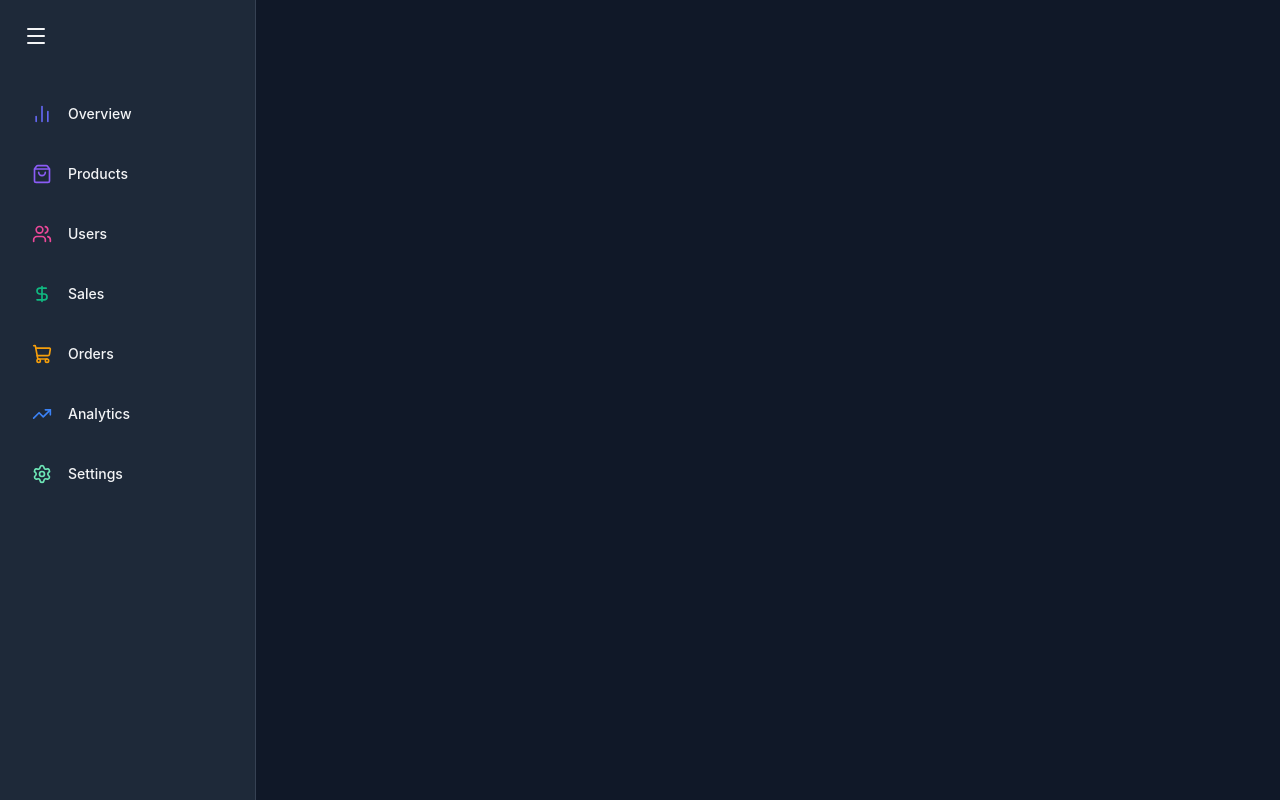
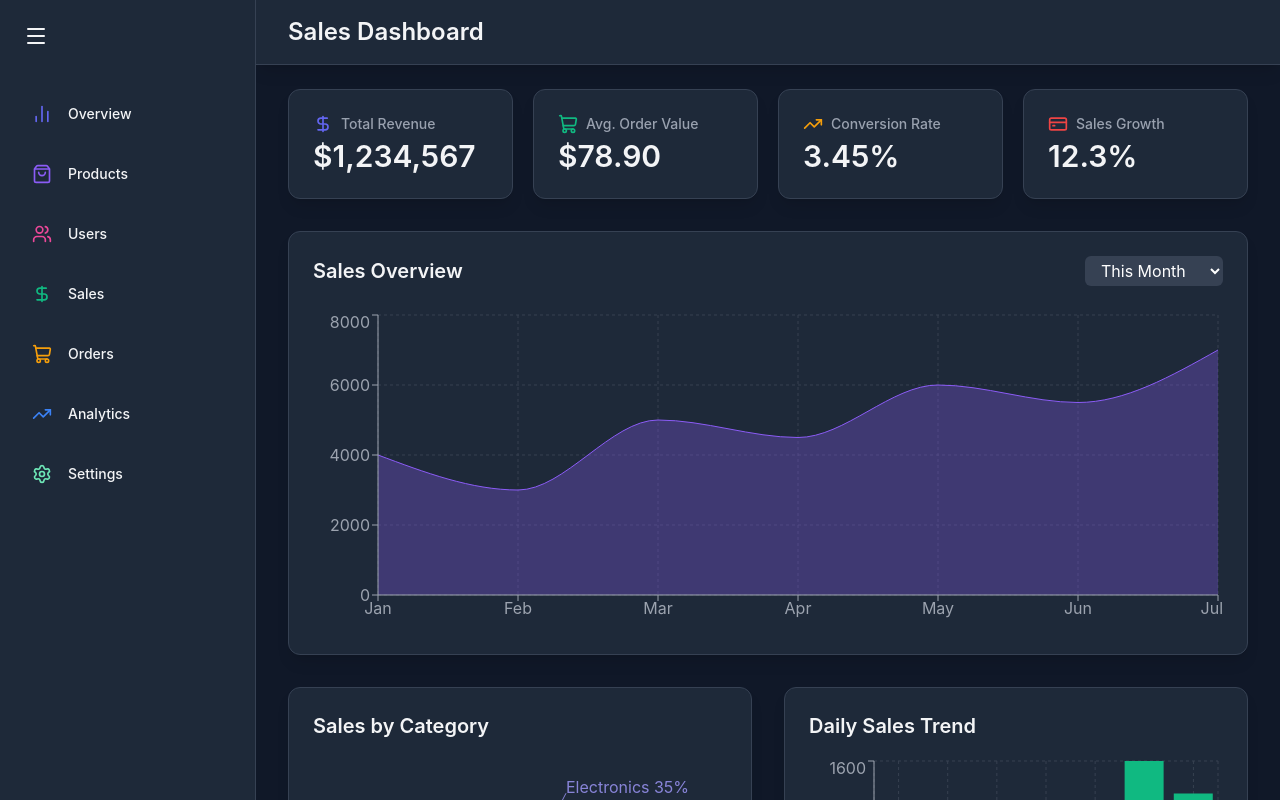
Before and after one commit to chrvnixx/admin-dashboard, a React (Vite) app: page /sales in a window 1280 px wide. Built offline with nearby package versions, Linux system fonts and the light colour scheme.

Commit message:
sales page

```diff
--- a/src/Pages/SalesPage.jsx
+++ b/src/Pages/SalesPage.jsx
@@ -1,5 +1,56 @@
-import React from "react";
+import { motion } from "framer-motion";
 
-export default function SalesPage() {
-  return <div></div>;
-}
+import Header from "../components/common/Header";
+import StatCard from "../components/common/StatCard";
+import { CreditCard, DollarSign, ShoppingCart, TrendingUp } from "lucide-react";
+import SalesOverviewChart from "../components/sales/SalesOverviewChart";
+import SalesByCategoryChart from "../components/sales/SalesByCategoryChart";
+import DailySalesTrend from "../components/sales/DailySalesTrend";
+
+const salesStats = {
+	totalRevenue: "$1,234,567",
+	averageOrderValue: "$78.90",
+	conversionRate: "3.45%",
+	salesGrowth: "12.3%",
+};
+
+const SalesPage = () => {
+	return (
+		<div className='flex-1 overflow-auto relative z-10'>
+			<Header title='Sales Dashboard' />
+
+			<main className='max-w-7xl mx-auto py-6 px-4 lg:px-8'>
+				{/* SALES STATS */}
+				<motion.div
+					className='grid grid-cols-1 gap-5 sm:grid-cols-2 lg:grid-cols-4 mb-8'
+					initial={{ opacity: 0, y: 20 }}
+					animate={{ opacity: 1, y: 0 }}
+					transition={{ duration: 1 }}
+				>
+					<StatCard name='Total Revenue' icon={DollarSign} value={salesStats.totalRevenue} color='#6366F1' />
+					<StatCard
+						name='Avg. Order Value'
+						icon={ShoppingCart}
+						value={salesStats.averageOrderValue}
+						color='#10B981'
+					/>
+					<StatCard
+						name='Conversion Rate'
+						icon={TrendingUp}
+						value={salesStats.conversionRate}
+						color='#F59E0B'
+					/>
+					<StatCard name='Sales Growth' icon={CreditCard} value={salesStats.salesGrowth} color='#EF4444' />
+				</motion.div>
+
+				<SalesOverviewChart />
+
+				<div className='grid grid-cols-1 lg:grid-cols-2 gap-8 mb-8'>
+					<SalesByCategoryChart />
+					<DailySalesTrend />
+				</div>
+			</main>
+		</div>
+	);
+};
+export default SalesPage;
--- /dev/null
+++ b/src/components/sales/DailySalesTrend.jsx
@@ -0,0 +1,44 @@
+import { motion } from "framer-motion";
+import { BarChart, Bar, XAxis, YAxis, CartesianGrid, Tooltip, ResponsiveContainer } from "recharts";
+
+const dailySalesData = [
+	{ name: "Mon", sales: 1000 },
+	{ name: "Tue", sales: 1200 },
+	{ name: "Wed", sales: 900 },
+	{ name: "Thu", sales: 1100 },
+	{ name: "Fri", sales: 1300 },
+	{ name: "Sat", sales: 1600 },
+	{ name: "Sun", sales: 1400 },
+];
+
+const DailySalesTrend = () => {
+	return (
+		<motion.div
+			className='bg-gray-800 bg-opacity-50 backdrop-blur-md shadow-lg rounded-xl p-6 border border-gray-700'
+			initial={{ opacity: 0, y: 20 }}
+			animate={{ opacity: 1, y: 0 }}
+			transition={{ delay: 0.4 }}
+		>
+			<h2 className='text-xl font-semibold text-gray-100 mb-4'>Daily Sales Trend</h2>
+
+			<div style={{ width: "100%", height: 300 }}>
+				<ResponsiveContainer>
+					<BarChart data={dailySalesData}>
+						<CartesianGrid strokeDasharray='3 3' stroke='#374151' />
+						<XAxis dataKey='name' stroke='#9CA3AF' />
+						<YAxis stroke='#9CA3AF' />
+						<Tooltip
+							contentStyle={{
+								backgroundColor: "rgba(31, 41, 55, 0.8)",
+								borderColor: "#4B5563",
+							}}
+							itemStyle={{ color: "#E5E7EB" }}
+						/>
+						<Bar dataKey='sales' fill='#10B981' />
+					</BarChart>
+				</ResponsiveContainer>
+			</div>
+		</motion.div>
+	);
+};
+export default DailySalesTrend;
--- /dev/null
+++ b/src/components/sales/SalesByCategoryChart.jsx
@@ -0,0 +1,53 @@
+import { motion } from "framer-motion";
+import { PieChart, Pie, Cell, Tooltip, Legend, ResponsiveContainer } from "recharts";
+const salesByCategory = [
+	{ name: "Electronics", value: 400 },
+	{ name: "Clothing", value: 300 },
+	{ name: "Home & Garden", value: 200 },
+	{ name: "Books", value: 100 },
+	{ name: "Others", value: 150 },
+];
+
+const COLORS = ["#8884d8", "#82ca9d", "#ffc658", "#ff8042", "#0088FE"];
+
+const SalesByCategoryChart = () => {
+	return (
+		<motion.div
+			className='bg-gray-800 bg-opacity-50 backdrop-blur-md shadow-lg rounded-xl p-6 border border-gray-700'
+			initial={{ opacity: 0, y: 20 }}
+			animate={{ opacity: 1, y: 0 }}
+			transition={{ delay: 0.3 }}
+		>
+			<h2 className='text-xl font-semibold text-gray-100 mb-4'>Sales by Category</h2>
+
+			<div style={{ width: "100%", height: 300 }}>
+				<ResponsiveContainer>
+					<PieChart>
+						<Pie
+							data={salesByCategory}
+							cx='50%'
+							cy='50%'
+							outerRadius={80}
+							fill='#8884d8'
+							dataKey='value'
+							label={({ name, percent }) => `${name} ${(percent * 100).toFixed(0)}%`}
+						>
+							{salesByCategory.map((entry, index) => (
+								<Cell key={`cell-${index}`} fill={COLORS[index % COLORS.length]} />
+							))}
+						</Pie>
+						<Tooltip
+							contentStyle={{
+								backgroundColor: "rgba(31, 41, 55, 0.8)",
+								borderColor: "#4B5563",
+							}}
+							itemStyle={{ color: "#E5E7EB" }}
+						/>
+						<Legend />
+					</PieChart>
+				</ResponsiveContainer>
+			</div>
+		</motion.div>
+	);
+};
+export default SalesByCategoryChart;
--- /dev/null
+++ b/src/components/sales/SalesOverviewChart.jsx
@@ -0,0 +1,59 @@
+import { motion } from "framer-motion";
+import { AreaChart, Area, XAxis, YAxis, CartesianGrid, Tooltip, ResponsiveContainer } from "recharts";
+import { useState } from "react";
+
+const monthlySalesData = [
+	{ month: "Jan", sales: 4000 },
+	{ month: "Feb", sales: 3000 },
+	{ month: "Mar", sales: 5000 },
+	{ month: "Apr", sales: 4500 },
+	{ month: "May", sales: 6000 },
+	{ month: "Jun", sales: 5500 },
+	{ month: "Jul", sales: 7000 },
+];
+
+const SalesOverviewChart = () => {
+	const [selectedTimeRange, setSelectedTimeRange] = useState("This Month");
+
+	return (
+		<motion.div
+			className='bg-gray-800 bg-opacity-50 backdrop-blur-md shadow-lg rounded-xl p-6 border border-gray-700 mb-8'
+			initial={{ opacity: 0, y: 20 }}
+			animate={{ opacity: 1, y: 0 }}
+			transition={{ delay: 0.2 }}
+		>
+			<div className='flex items-center justify-between mb-6'>
+				<h2 className='text-xl font-semibold text-gray-100'>Sales Overview</h2>
+
+				<select
+					className='bg-gray-700 text-white rounded-md px-3 py-1 focus:outline-none focus:ring-2
+          focus:ring-blue-500
+          '
+					value={selectedTimeRange}
+					onChange={(e) => setSelectedTimeRange(e.target.value)}
+				>
+					<option>This Week</option>
+					<option>This Month</option>
+					<option>This Quarter</option>
+					<option>This Year</option>
+				</select>
+			</div>
+
+			<div className='w-full h-80'>
+				<ResponsiveContainer>
+					<AreaChart data={monthlySalesData}>
+						<CartesianGrid strokeDasharray='3 3' stroke='#374151' />
+						<XAxis dataKey='month' stroke='#9CA3AF' />
+						<YAxis stroke='#9CA3AF' />
+						<Tooltip
+							contentStyle={{ backgroundColor: "rgba(31, 41, 55, 0.8)", borderColor: "#4B5563" }}
+							itemStyle={{ color: "#E5E7EB" }}
+						/>
+						<Area type='monotone' dataKey='sales' stroke='#8B5CF6' fill='#8B5CF6' fillOpacity={0.3} />
+					</AreaChart>
+				</ResponsiveContainer>
+			</div>
+		</motion.div>
+	);
+};
+export default SalesOverviewChart;
```
